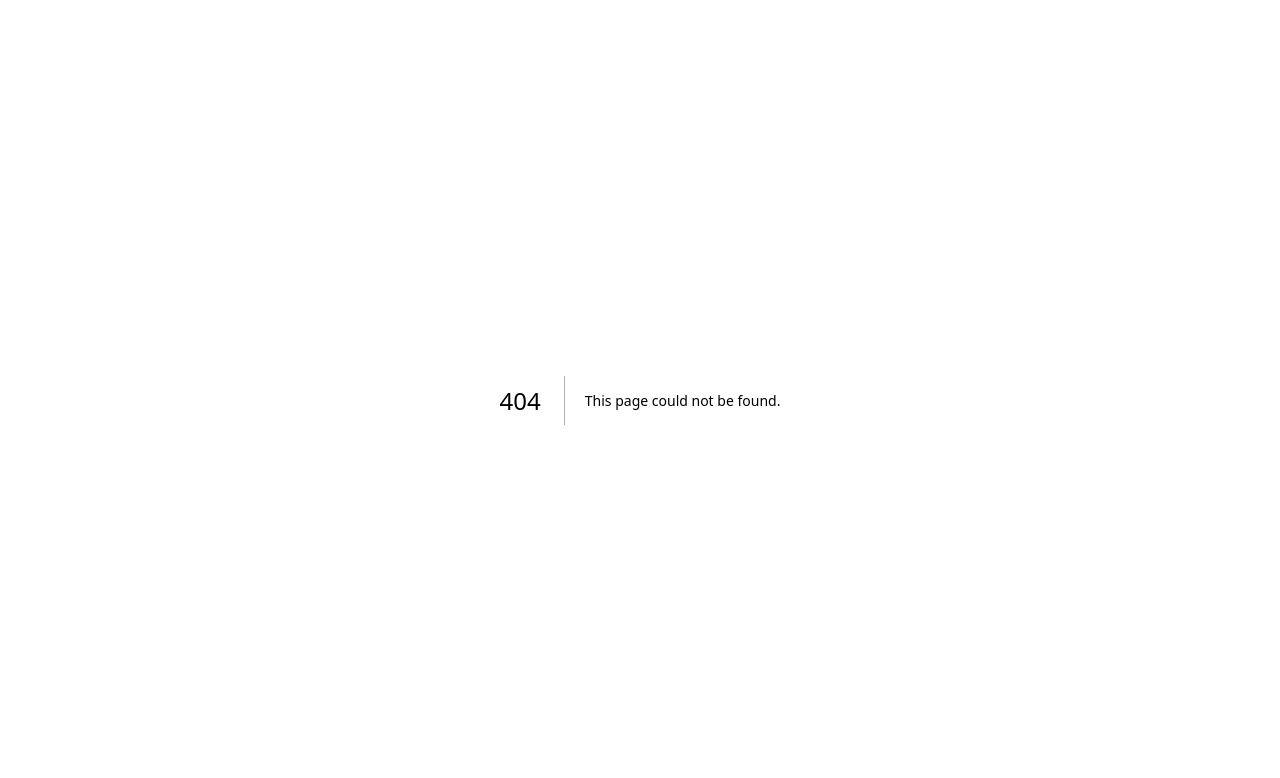
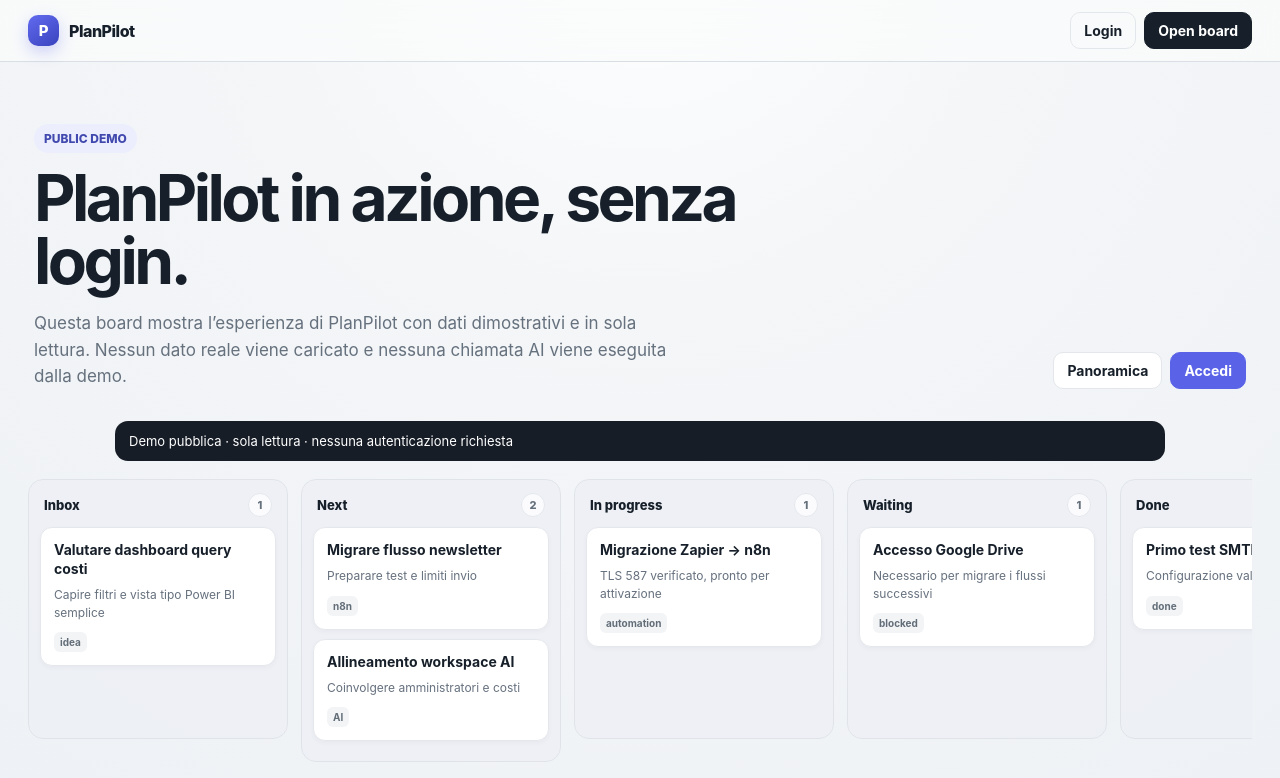
Before and after one commit to PrendJ/PlanPilot, a Next.js app: page /demo in a window 1280 px wide. Before the commit this address had no page. Shown: the top 778 px of the page. Built offline with nearby package versions, Linux system fonts and the light colour scheme.

Commit message:
Add public PlanPilot demo route

```diff
--- /dev/null
+++ b/app/demo/page.tsx
@@ -0,0 +1,30 @@
+import { Topbar } from "@/components/Topbar";
+import { DemoBoard } from "@/components/DemoBoard";
+
+export default function DemoPage() {
+  return (
+    <div className="shell">
+      <Topbar />
+      <main className="page hero-demo">
+        <div className="hero-row">
+          <div className="hero-copy">
+            <div className="pill">PUBLIC DEMO</div>
+            <h1>PlanPilot in azione, senza login.</h1>
+            <p>
+              Questa board mostra l’esperienza di PlanPilot con dati dimostrativi e in sola lettura.
+              Nessun dato reale viene caricato e nessuna chiamata AI viene eseguita dalla demo.
+            </p>
+          </div>
+          <div className="top-actions">
+            <a className="btn" href="/">Panoramica</a>
+            <a className="btn accent" href="/login">Accedi</a>
+          </div>
+        </div>
+        <div className="demo-banner">
+          <span>Demo pubblica · sola lettura · nessuna autenticazione richiesta</span>
+        </div>
+        <DemoBoard />
+      </main>
+    </div>
+  );
+}
```
